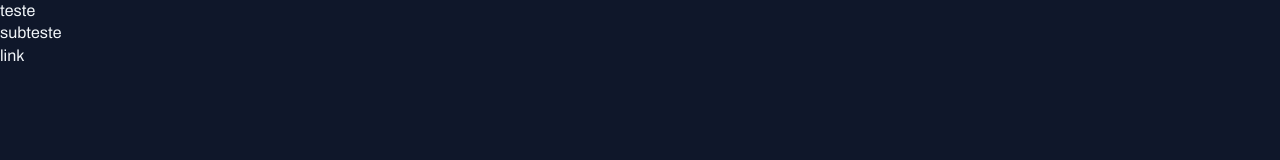
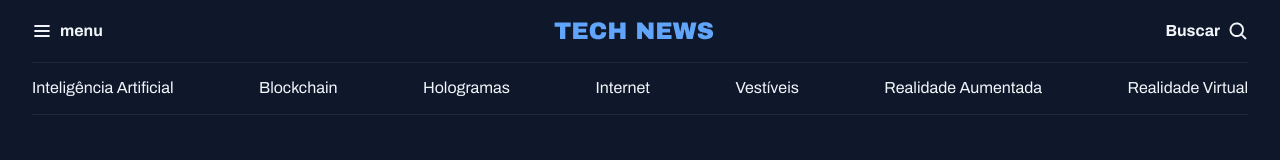
Before and after one commit to Fernanda-dev013/portal.de.noticias, a plain HTML site: page index.html in a window 1280 px wide. Drawn offline with Linux system fonts and the light colour scheme.

Commit message:
criando o header da aplicação

```diff
--- a/index.html
+++ b/index.html
@@ -12,8 +12,29 @@
 
 </head>
 <body>
-  <h1>teste</h1>
-  <h2>subteste</h2>
-  <a href="#">link</a>
+  <header class="container">
+    <nav id="primary" class="grid grid-flow-col">
+      <div>
+        <img src="assets/icon/List.svg" alt="icone de menu">
+        <strong>menu</strong>
+      </div>
+      <div>
+        <img src="assets/Tech News.svg" alt="Tech News">
+      </div>
+      <div>
+        <strong>Buscar</strong>
+        <img src="assets/icon/MagnifyingGlass.svg" alt="icone de lupa para pesquisa">
+      </div>
+    </nav>
+    <nav id="secundery" class="grid grid-flow-col">
+      <a href="#">Inteligência Artificial</a>
+      <a href="#">Blockchain</a>
+      <a href="#">Hologramas</a>
+      <a href="#">Internet</a>
+      <a href="#">Vestíveis</a>
+      <a href="#">Realidade Aumentada</a>
+      <a href="#">Realidade  Virtual</a>
+    </nav>
+  </header>
 </body>
 </html>
--- a/styles/global.css
+++ b/styles/global.css
@@ -39,3 +39,18 @@ a:hover{
 h1, h2, h3{
   font: inherit;
 }
+
+.container{
+  max-width: 1280px;
+  padding-inline: 32px;
+  margin-inline: auto;
+}
+
+/* Utilitary first */
+.grid{
+  display: grid;
+}
+
+.grid-flow-col{
+  grid-auto-flow: column;
+}
--- /dev/null
+++ b/styles/header.css
@@ -0,0 +1,26 @@
+#primary{
+  padding-block: 20px;
+}
+
+div{
+  display: flex;
+  align-items: center;
+  gap: 8px;
+}
+
+#secundery{
+padding-block: 14px;
+border: solid 1px var(--stroke-color);
+border-inline: none;
+justify-content: space-between;
+}
+
+/* nestin */
+
+div:nth-child(2){
+  margin-inline: auto;
+}
+
+div:nth-child(3){
+  justify-self: end;
+}
--- a/styles/index.css
+++ b/styles/index.css
@@ -1 +1,2 @@
 @import url(global.css);
+@import url(header.css);
```
